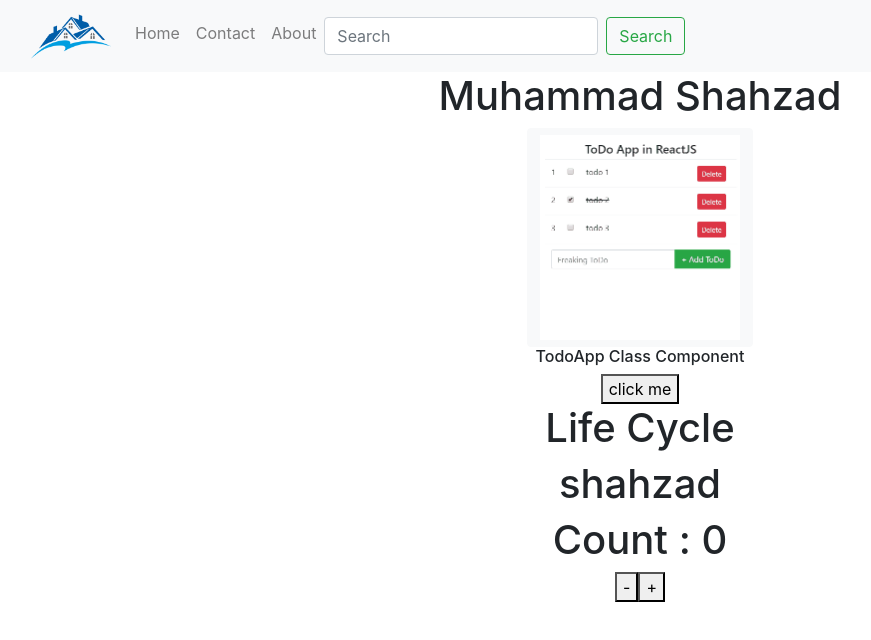
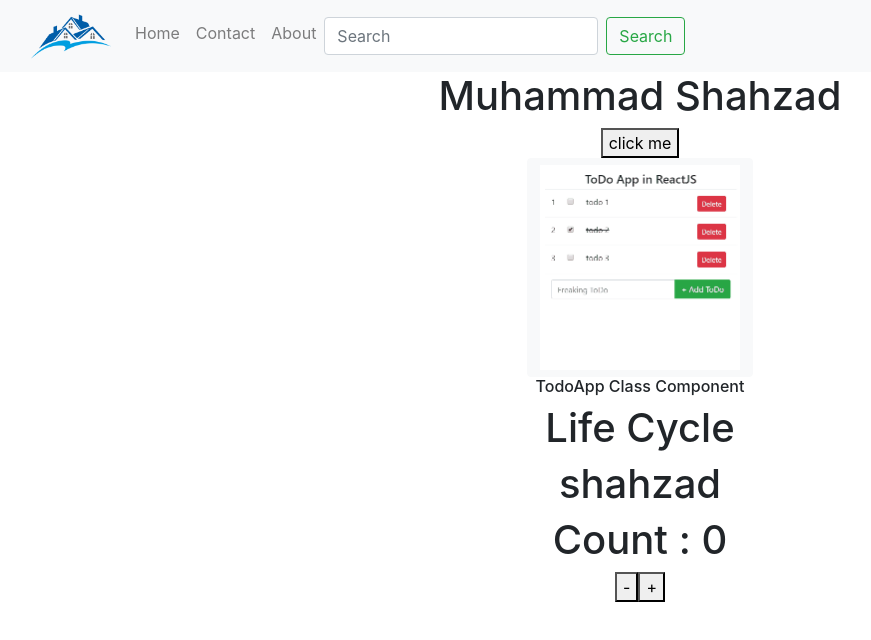
Before and after one commit to mshahzad786/easy-clicks, a React (Create React App) app: page / in a window 1280 px wide. Shown: the top 640 px of the page, without its empty margins (0-871 px from the left). Built offline with nearby package versions, Linux system fonts and the light colour scheme; no server answers.

Commit message:
Pages Seprates

```diff
--- a/src/components/buttons.jsx
+++ b/src/components/buttons.jsx
@@ -1,30 +1,22 @@
 import React from "react";
 import { Link } from "react-router-dom";
+import TodoCC from "./../images/apps images/Todo Class Component.gif"
+
 
 
 function Submit() {
 
     return (
-        <Link to="./">
-            {/* <button type="submit">Home</button> */}
-            {/* <button type="button" className="btn btn-danger"><Link to="./">Home</Link></button> */}
-            <button type="button" className="btn btn-outline-primary">Home</button>
-            <Link to="./contact">
-                {/* <button type="submit">Contact</button> */}
-            {/* <button type="button" className="btn btn-warning"><Link to="./contact">Contact</Link></button> */}
-            <button type="button" className="btn btn-outline-primary">Contact</button>
+      <div>
+
+            <Link to="./Todo">
+                <button type="button" className="btn btn-light"><img src={TodoCC} alt="" width="200" /></button>
             </Link>
-            <Link to="./about">
-            {/* <button type="button" className="btn btn-success"><Link to="./about">About</Link></button> */}
-            <button type="button" className="btn btn-outline-primary">About</button>
-                {/* <button type="submit">About</button> */}
-            </Link>
-            <Link to="./Todo">
-            {/* <button type="button" className="btn btn-success"><Link to="./about">About</Link></button> */}
-            <button type="button" className="btn btn-outline-primary">Todo</button>
-                {/* <button type="submit">About</button> */}
-            </Link>
-        </Link>
+            <div>
+                <h6>TodoApp Class Component</h6>
+            </div>
+      </div>
+
 
     )
 
--- a/src/pages/Todo.jsx
+++ b/src/pages/Apps/Todo.jsx
@@ -1,5 +1,5 @@
 import React from "react";
-import "../App.css"
+import "./../../App.css"
 
 
 
@@ -27,23 +27,31 @@ add = () => {
     }
 }
 
-editTodo = (index,val) =>{
-
-    this.state.todos[index].edit = true
-    this.setState({
-        todos: this.state.todos,
-        value: ""
-    })
-
-    // var update_value = prompt("Edit this")
-    // this.state.todos[index] = update_value
-    // this.setState({
-    //     todos: this.state.todos,
-    //     value: ""
-    // })
+editTodo = (e, value    ) =>{
+        this.setState({
+            value: e.target.value
+        })
 
 
-}
+    }
+
+// editTodo = (index,val) =>{
+
+//     this.state.todos[index].edit = true
+//     this.setState({
+//         todos: this.state.todos,
+//         value: ""
+//     })
+
+//     var update_value = prompt("Edit this")
+//     this.state.todos[index] = update_value
+//     this.setState({
+//         todos: this.state.todos,
+//         value: ""
+//     })
+
+
+// }
 
 deleteTodo = (index) =>{
     console.log("Sahi", index)
--- a/src/pages/test.jsx
+++ b/src/pages/Apps/test.jsx
@@ -1,6 +1,4 @@
-import { render } from "@testing-library/react";
 import React from "react";
-import {} from "./../images/home page/home page logo.png"
 
 function Test() {
 
--- a/src/pages/Routing.jsx
+++ b/src/pages/Routing.jsx
@@ -5,10 +5,10 @@ import Home from './index';
 import Contact from './contact';
 import About from './about';
 import Buttons from './../components/buttons'
-import NewComponent from './Login'
-import Todo from './Todo'
-import "./../App.css"
-import LifeCycle from "./LifeCycle";
+import NewComponent from './Apps/Login'
+import Todo from './Apps/Todo'
+import "../App.css"
+import LifeCycle from "./Apps/LifeCycle";
 
 
 function Routing() {
@@ -21,6 +21,7 @@ function Routing() {
 
             <Route exact path="/">
               <Home />
+              <Buttons/>
               <LifeCycle />
             </Route>
             <Route path="/contact">
@@ -28,6 +29,9 @@ function Routing() {
             </Route>
             <Route path="/about">
               <About />
+          </Route>
+            <Route path="/Todo">
+              <Todo />
           </Route>
 
         </Router>
--- a/src/pages/contact.jsx
+++ b/src/pages/contact.jsx
@@ -1,5 +1,5 @@
 import React from "react";
-import Test from './../pages/test'
+import Test from './../pages/Apps/test'
 
 function Contact() {
 
--- a/src/pages/index.jsx
+++ b/src/pages/index.jsx
@@ -1,8 +1,9 @@
 import React from "react";
-import { BrowserRouter as Link} from "react-router-dom";
+import {Link} from "react-router-dom";
 import Bg from "./../images/home page/home.png"
 import TodoCC from "./../images/apps images/Todo Class Component.gif"
 import {connect} from 'react-redux'
+
 
 
 
@@ -19,16 +20,11 @@ function Home(props) {
       <h1> {props.name} </h1>
 
       {/* <img src={Bg} alt="" width="500" /> */}
-      <div>
 
-        <Link to="./Todo">
-
-       <button type="button" className="btn btn-light"><img src={TodoCC} alt="" width="200" /></button>
-        </Link>
-       <h6>TodoApp Class Component</h6>
-      </div>
 
       <button onClick ={()=> props.updateName() } >click me</button>
+
+
 
     </div>
 
```
Also changed, not shown: src/pages/Apps/LifeCycle.jsx (renamed from src/pages/LifeCycle.jsx), src/pages/Apps/Login.jsx (renamed from src/pages/Login.jsx), 1 other file (tests, documents, lock files or other folders).
